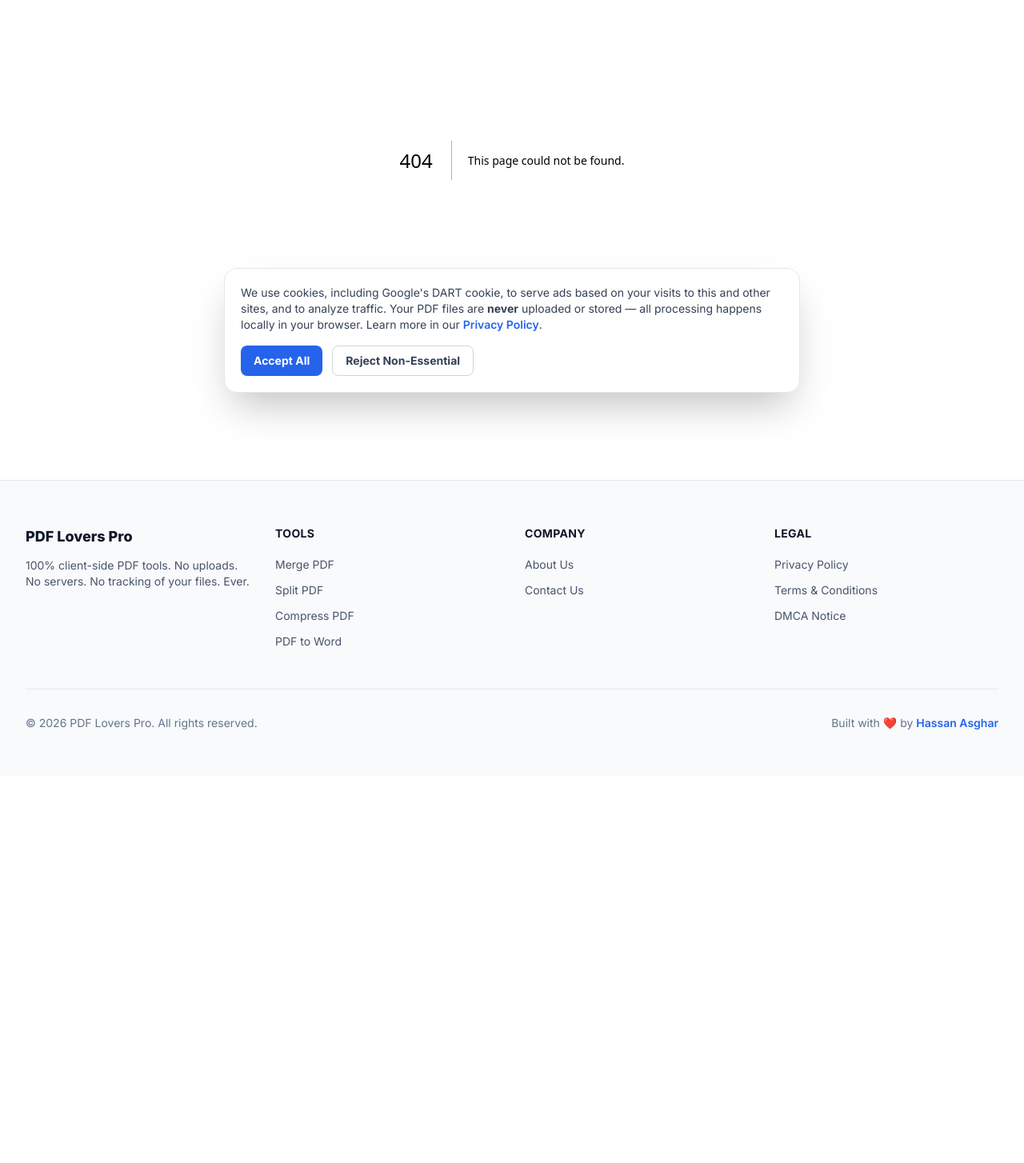
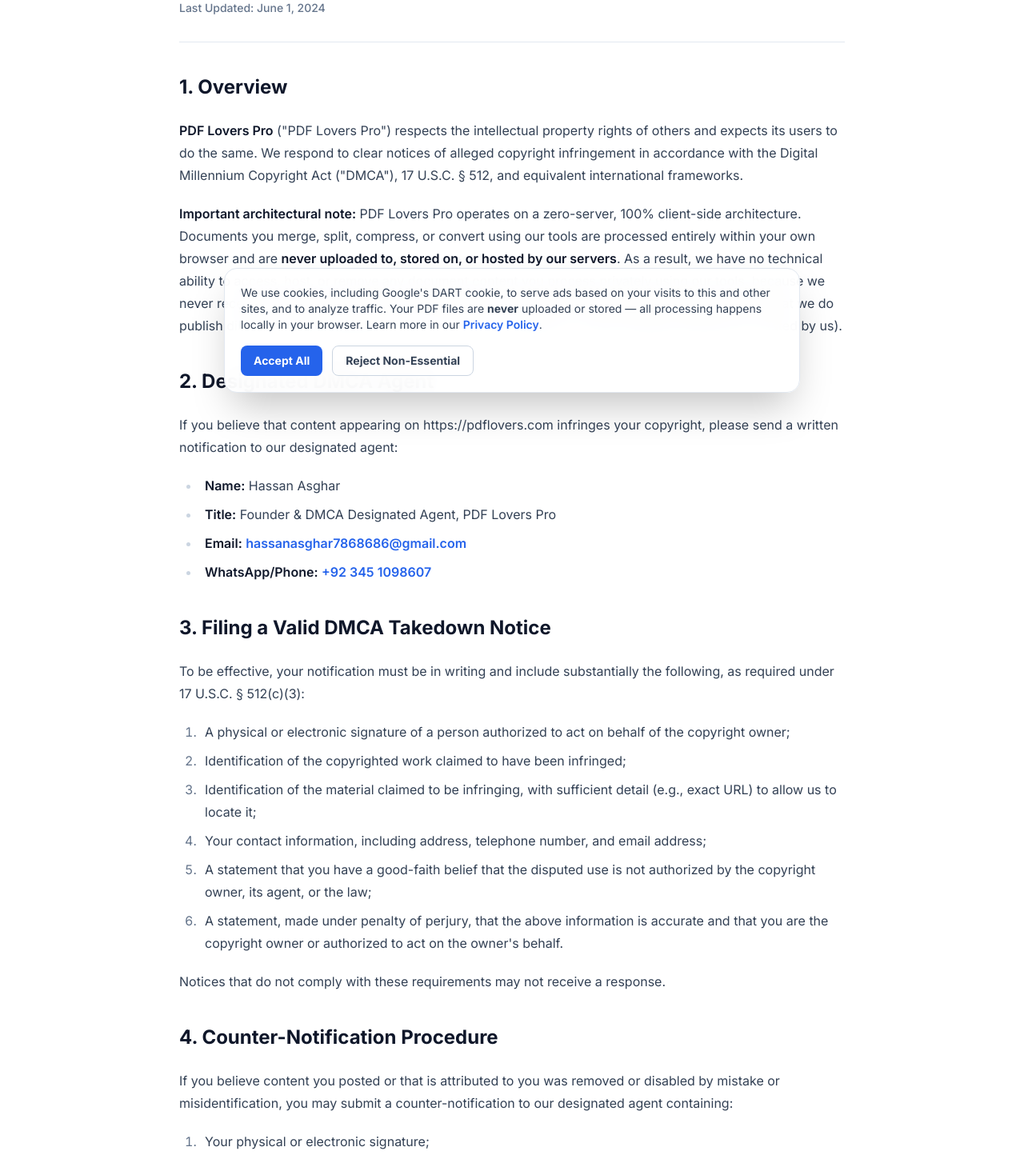
Before and after one commit to hassanasghar971-ui/pdflovers, a Next.js app: page /dmca-notice in a window 1280 px wide. Before the commit this address had no page. Shown: the part 269-1723 px from the top of the page at 80% size. Before the commit the page ends 1239 px from the top, so only its background shows below. Built offline with nearby package versions, Linux system fonts and the light colour scheme.

Commit message:
Create DMCA Notice page with copyright policy details
This page outlines the DMCA notice and copyright policy, including the designated agent's contact details and procedures for filing takedown notices.

```diff
--- /dev/null
+++ b/app/dmca-notice/page.tsx
@@ -0,0 +1,107 @@
+import type { Metadata } from "next";
+import LegalLayout from "@/components/legal/LegalLayout";
+import { siteConfig } from "@/lib/site-config";
+
+export const metadata: Metadata = {
+  title: "DMCA Notice & Copyright Policy",
+  description:
+    "PDF Lovers Pro's DMCA takedown procedure and copyright infringement policy, including our designated agent contact details.",
+  alternates: { canonical: `${siteConfig.url}/dmca-notice` },
+};
+
+export default function DMCAPage() {
+  return (
+    <LegalLayout title="DMCA Notice & Copyright Policy" lastUpdated="June 1, 2024">
+      <h2>1. Overview</h2>
+      <p>
+        <strong>{siteConfig.legalEntity}</strong> ("{siteConfig.name}")
+        respects the intellectual property rights of others and expects its
+        users to do the same. We respond to clear notices of alleged copyright
+        infringement in accordance with the Digital Millennium Copyright Act
+        ("DMCA"), 17 U.S.C. § 512, and equivalent international frameworks.
+      </p>
+      <p>
+        <strong>Important architectural note:</strong> {siteConfig.name}{" "}
+        operates on a zero-server, 100% client-side architecture. Documents
+        you merge, split, compress, or convert using our tools are processed
+        entirely within your own browser and are{" "}
+        <strong>never uploaded to, stored on, or hosted by our servers</strong>.
+        As a result, we have no technical ability to access, host, or remove
+        any document content you process privately using our tools, because
+        we never receive or retain that content in the first place. This DMCA
+        policy applies to original content that we do publish directly on{" "}
+        {siteConfig.url} (such as text, graphics, or other materials
+        authored or hosted by us).
+      </p>
+
+      <h2>2. Designated DMCA Agent</h2>
+      <p>
+        If you believe that content appearing on {siteConfig.url} infringes
+        your copyright, please send a written notification to our designated
+        agent:
+      </p>
+      <ul>
+        <li><strong>Name:</strong> {siteConfig.founder.name}</li>
+        <li><strong>Title:</strong> Founder &amp; DMCA Designated Agent, {siteConfig.legalEntity}</li>
+        <li><strong>Email:</strong> <a href={`mailto:${siteConfig.founder.email}?subject=DMCA Takedown Notice`}>{siteConfig.founder.email}</a></li>
+        <li><strong>WhatsApp/Phone:</strong> <a href={siteConfig.founder.whatsapp}>{siteConfig.founder.phoneDisplay}</a></li>
+      </ul>
+
+      <h2>3. Filing a Valid DMCA Takedown Notice</h2>
+      <p>
+        To be effective, your notification must be in writing and include
+        substantially the following, as required under 17 U.S.C. § 512(c)(3):
+      </p>
+      <ol>
+        <li>A physical or electronic signature of a person authorized to act on behalf of the copyright owner;</li>
+        <li>Identification of the copyrighted work claimed to have been infringed;</li>
+        <li>Identification of the material claimed to be infringing, with sufficient detail (e.g., exact URL) to allow us to locate it;</li>
+        <li>Your contact information, including address, telephone number, and email address;</li>
+        <li>A statement that you have a good-faith belief that the disputed use is not authorized by the copyright owner, its agent, or the law;</li>
+        <li>A statement, made under penalty of perjury, that the above information is accurate and that you are the copyright owner or authorized to act on the owner's behalf.</li>
+      </ol>
+      <p>
+        Notices that do not comply with these requirements may not receive a
+        response.
+      </p>
+
+      <h2>4. Counter-Notification Procedure</h2>
+      <p>
+        If you believe content you posted or that is attributed to you was
+        removed or disabled by mistake or misidentification, you may submit a
+        counter-notification to our designated agent containing:
+      </p>
+      <ol>
+        <li>Your physical or electronic signature;</li>
+        <li>Identification of the material removed and its location before removal;</li>
+        <li>A statement under penalty of perjury that you have a good-faith belief the material was removed as a result of mistake or misidentification;</li>
+        <li>Your name, address, telephone number, and a statement consenting to the jurisdiction of the federal court in your district (or, if outside the United States, an appropriate judicial forum), and that you will accept service of process from the person who filed the original notice.</li>
+      </ol>
+      <p>
+        Upon receipt of a valid counter-notification, we may reinstate the
+        removed material within 10–14 business days unless the original
+        complainant files a court action seeking a restraining order.
+      </p>
+
+      <h2>5. Repeat Infringer Policy</h2>
+      <p>
+        In accordance with the DMCA and other applicable laws, we maintain a
+        policy of restricting access, where technically feasible, to users who
+        are determined to be repeat infringers.
+      </p>
+
+      <h2>6. False Claims Warning</h2>
+      <p>
+        Please note that under Section 512(f) of the DMCA, any person who
+        knowingly materially misrepresents that material is infringing may be
+        subject to liability for damages, including costs and attorney's fees.
+      </p>
+
+      <h2>7. Contact</h2>
+      <p>
+        For all DMCA-related correspondence, contact {siteConfig.founder.name}{" "}
+        at <a href={`mailto:${siteConfig.founder.email}`}>{siteConfig.founder.email}</a>.
+      </p>
+    </LegalLayout>
+  );
+}
```
